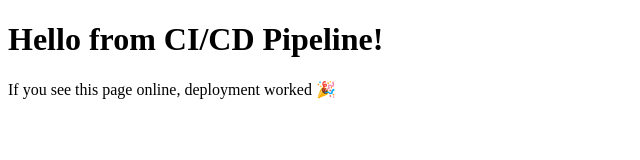
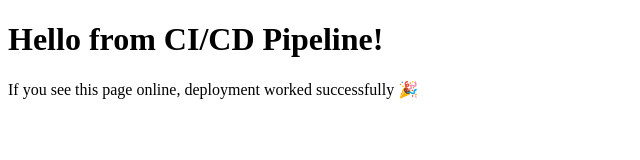
Before and after one commit to pranavchaitanya14/CI-CD-PIPELINE-SETUP, a plain HTML site: page index.html in a window 1280 px wide. Shown: the whole page, without its empty margins (0-640 px from the left). Drawn offline with Linux system fonts and the light colour scheme.

Commit message:
Update index.html

```diff
--- a/index.html
+++ b/index.html
@@ -5,6 +5,6 @@
 </head>
 <body>
   <h1>Hello from CI/CD Pipeline!</h1>
-  <p>If you see this page online, deployment worked 🎉</p>
+  <p>If you see this page online, deployment worked successfully 🎉</p>
 </body>
 </html>
```
